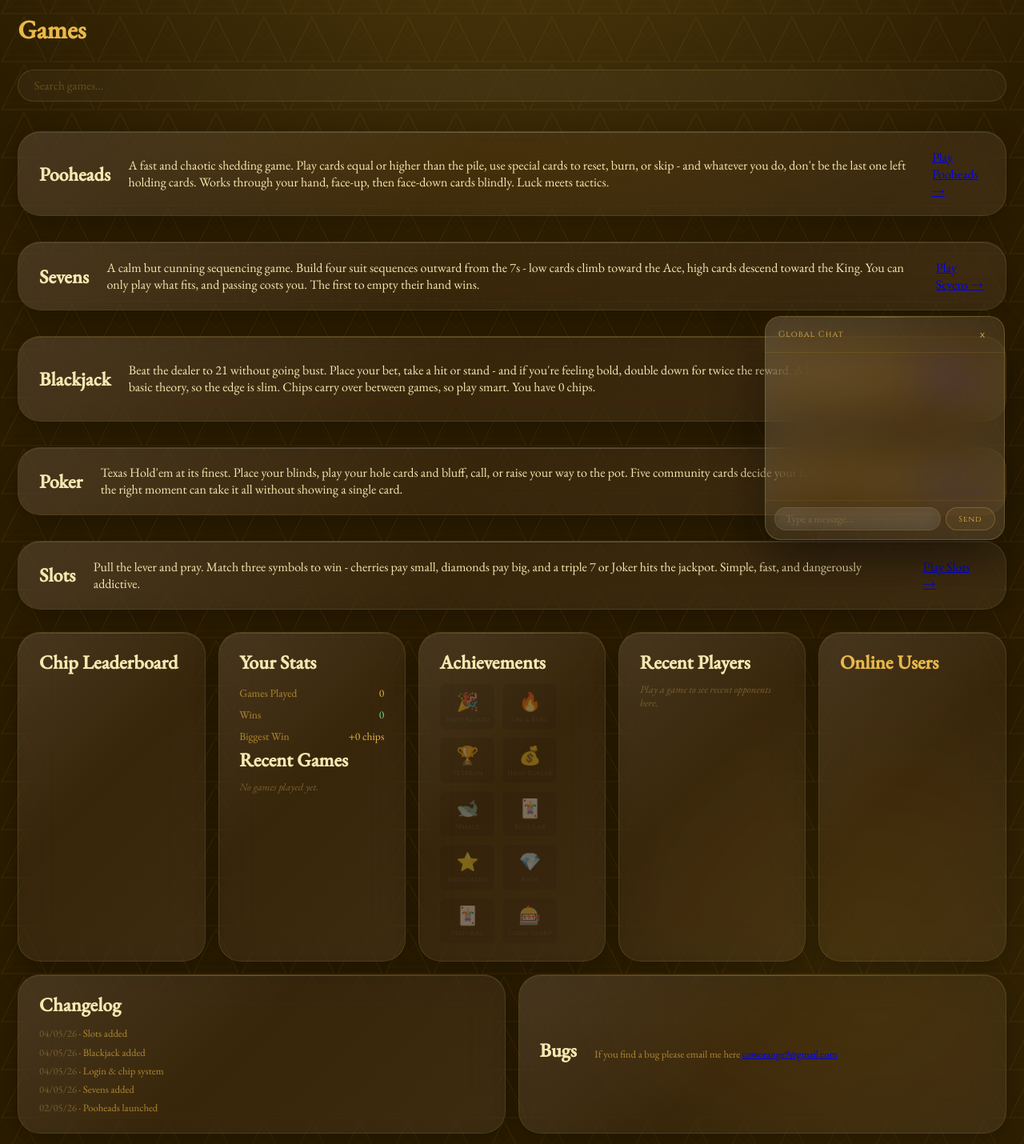
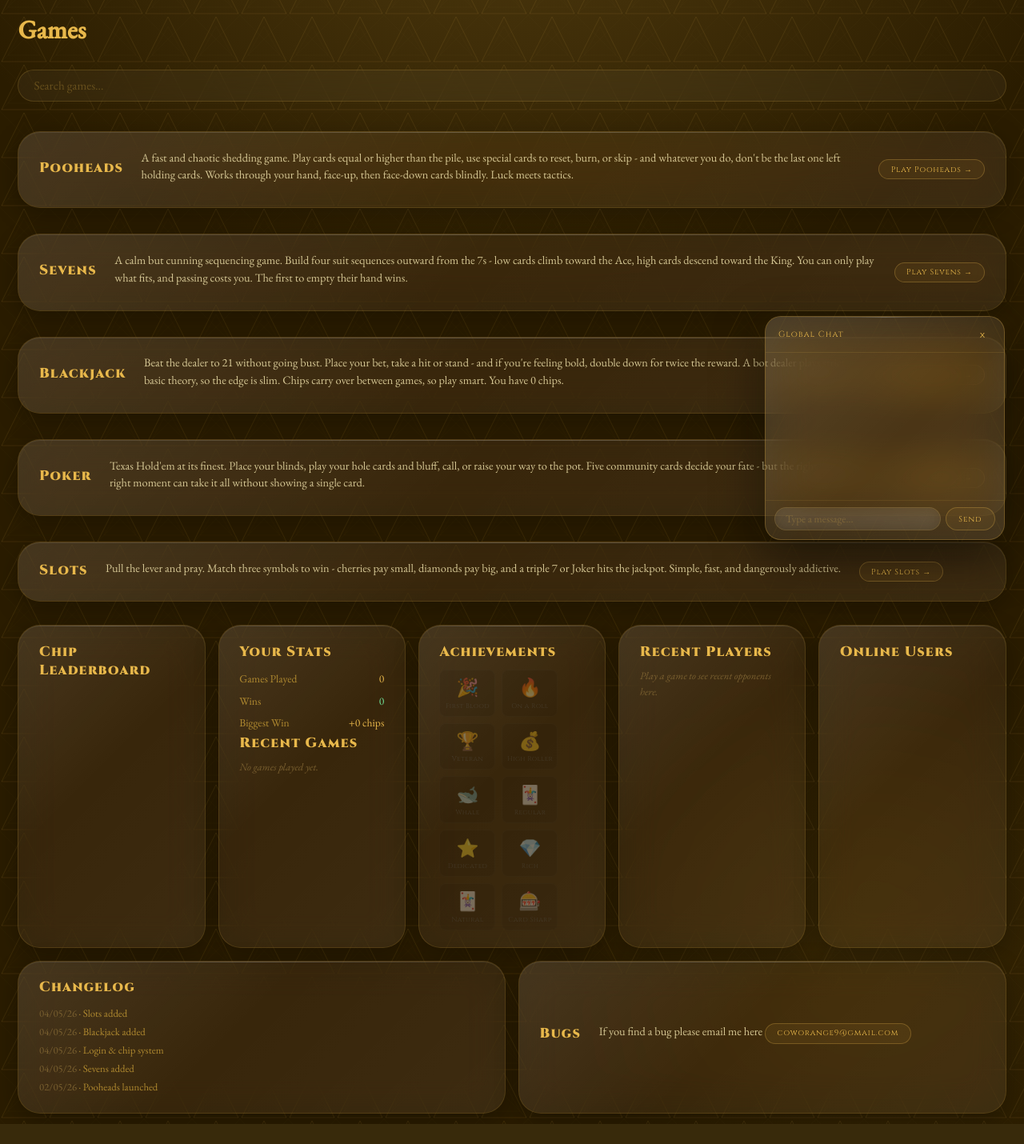
Before and after one commit to TheOrangeCow/library, a Flask app: page / in a window 1280 px wide. Shown: the part 101-1531 px from the top of the page at 80% size. After the commit the page ends 1506 px from the top, so only its background shows below. Run offline with Flask 3, Linux system fonts and the light colour scheme; the visitor is signed in with stand-in values (Sample User, id 1); some libraries are stand-ins or nearby versions.

Commit message:
Update style.css

```diff
--- a/static/style.css
+++ b/static/style.css
@@ -378,6 +378,45 @@ button.index:hover {
     z-index: 2;
 }
 
+.game-card h2 {
+    font-family: 'Cinzel', serif;
+    color: var(--gold);
+    font-size: 1.08rem;
+    margin-bottom: 0.3rem;
+    letter-spacing: 0.07em;
+}
+
+.game-card p {
+    font-family: 'EB Garamond', serif;
+    color: rgba(245, 232, 176, 0.82);
+    font-size: 0.9rem;
+    margin-bottom: 0.6rem;
+    line-height: 1.5;
+}
+
+.game-card a {
+    display: inline-flex;
+    align-items: center;
+    padding: 0.28rem 0.9rem;
+    font-family: 'Cinzel', serif;
+    font-size: 0.62rem;
+    letter-spacing: 0.08em;
+    border: 1px solid rgba(232, 184, 75, 0.28);
+    background: rgba(232, 184, 75, 0.07);
+    color: var(--gold);
+    border-radius: 50px;
+    text-decoration: none;
+    transition: background 0.2s, border-color 0.2s, box-shadow 0.2s;
+    white-space: nowrap;
+    flex-shrink: 0;
+}
+
+.game-card a:hover {
+    background: rgba(232, 184, 75, 0.2);
+    border-color: var(--gold);
+    box-shadow: 0 0 14px rgba(232, 184, 75, 0.18);
+}
+
 #chip,
 #your-stats,
 #achievements,
```
